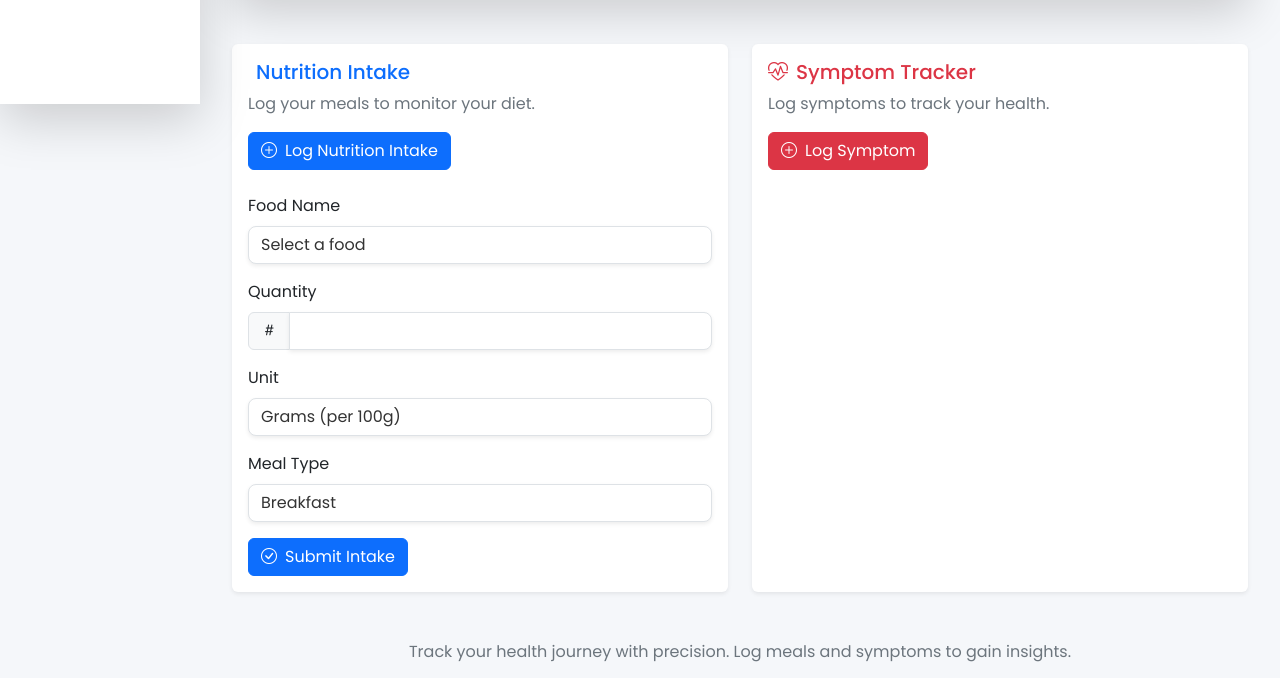
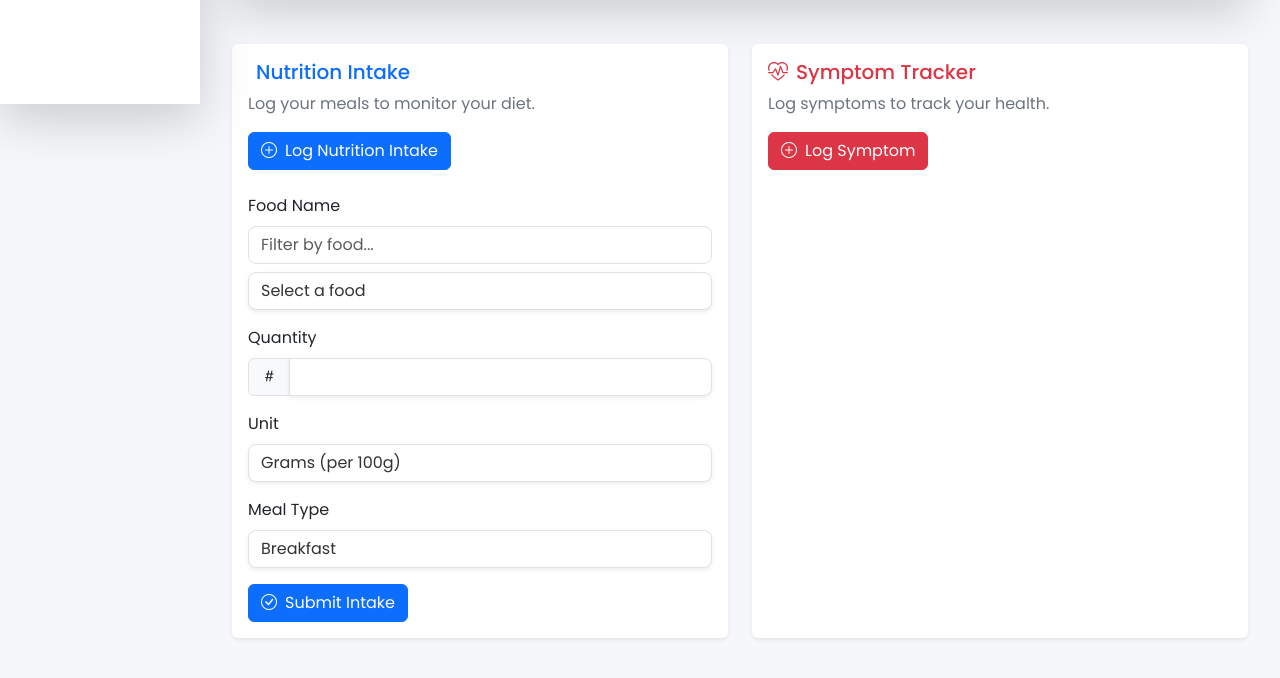
Before and after one commit to gururajBMahantshettar683/Nbot, a Flask app: template templates/home.html in a window 1280 px wide, after a click on "Log Nutrition Intake". Shown: the part 696-1374 px from the top of the page. Run offline with Flask 3, Linux system fonts and the light colour scheme; the template is opened without the code that fills it: most values are stand-ins (such as "Sample title", 1, 10 or a date in 2020).

Commit message:
added search and cache

```diff
--- a/app.py
+++ b/app.py
@@ -35,26 +35,33 @@ chats_collection = db['chats']
 goals_collection = db['goals']
 
 # Load and normalize dataset
+
 CSV_PATH = os.path.join(os.path.dirname(os.path.abspath(__file__)), 'Anuvaad_INDB_2024.11_converted.csv')
-COMMON_FOODS = []
-df = pd.DataFrame()
-try:
-    if not os.path.exists(CSV_PATH):
-        print(f"Error: Dataset file '{CSV_PATH}' not found in {os.getcwd()}")
-    else:
-        df = pd.read_csv(CSV_PATH, encoding='utf-8')
-        if 'food_name' not in df.columns:
-            print("Error: 'food_name' column not found in dataset")
+
+# Check if cached in app.config
+if 'FOOD_DF' in app.config and 'COMMON_FOODS' in app.config:
+    df = app.config['FOOD_DF'].copy()
+    COMMON_FOODS = app.config['COMMON_FOODS'][:]
+else:
+    COMMON_FOODS = []
+    df = pd.DataFrame()
+    try:
+        if not os.path.exists(CSV_PATH):
+            print(f"Error: Dataset file '{CSV_PATH}' not found in {os.getcwd()}")
         else:
-            df['food_name'] = df['food_name'].astype(str).str.strip().str.lower()
-            df = df[df['food_name'].notna() & (df['food_name'] != '')]
-            COMMON_FOODS = sorted(df['food_name'].unique().tolist())
-            print(f"Loaded {len(COMMON_FOODS)} normalized food names")
-except Exception as e:
-    print(f"Error loading dataset: {e}")
-
-# Cache dataset
-app.config['FOOD_DF'] = df.copy()
+            df = pd.read_csv(CSV_PATH, encoding='utf-8')
+            if 'food_name' not in df.columns:
+                print("Error: 'food_name' column not found in dataset")
+            else:
+                df['food_name'] = df['food_name'].astype(str).str.strip().str.lower()
+                df = df[df['food_name'].notna() & (df['food_name'] != '')]
+                COMMON_FOODS = sorted(df['food_name'].unique().tolist())
+                print(f"Loaded {len(COMMON_FOODS)} normalized food names")
+    except Exception as e:
+        print(f"Error loading dataset: {e}")
+    # Cache dataset and common foods
+    app.config['FOOD_DF'] = df.copy()
+    app.config['COMMON_FOODS'] = COMMON_FOODS[:]
 
 NUTRIENT_COLUMNS = [
     'energy_kcal', 'carb_g', 'protein_g', 'fat_g', 'calcium_mg', 'iron_mg', 'vitc_mg'
--- a/rag_pipeline.py
+++ b/rag_pipeline.py
@@ -58,21 +58,21 @@ def get_context(documents):
 
 # Step 3: Structured prompt
 custom_prompt_template = """
-You are a helpful and knowledgeable assistant designed specifically to help users identify potential nutritional deficiencies based on their recent food intake, symptoms, and lifestyle information.
+You are a helpful and knowledgeable assistant designed to help users identify potential nutritional deficiencies based on their recent food intake, symptoms, and lifestyle.
 
-Your primary goal is to analyze the user's symptoms and food logs to suggest what vitamins, minerals, or nutrients may be lacking, and give practical advice on foods or habits that could improve their health.
+Your primary goal is to analyze the user's symptoms and food logs to suggest which vitamins, minerals, or nutrients may be lacking, and to provide practical advice on foods or habits that could improve their health.
 
 Guidelines:
-- ONLY answer questions related to nutrition, symptoms, deficiencies, food habits, and wellness.
-- DO NOT answer unrelated questions (like space, geography, history, etc.). Instead, reply with:
+• Only respond to questions related to nutrition, symptoms, deficiencies, food habits, or wellness.
+• If the user asks an unrelated question (e.g., about space, geography, or history), reply with:
   "I'm here to help you understand your nutritional health. Please ask something related to food, symptoms, or wellness."
-- If the user's question is unclear or general (like greetings), respond politely and wait for a specific health-related question.
-- If the provided food/symptom logs or context do not offer enough information, reply with:
+• If the user’s input is unclear or too general (such as greetings), respond politely and invite them to ask a specific health-related question.
+• If the food/symptom logs or context do not provide enough information to give a meaningful answer, reply with:
   "I'm sorry, I couldn’t find enough information in the logs to answer that."
-- Use clear, non-technical language. Be empathetic and speak in second person ("you").
-- Use simple bullet points (e.g., "•") to list possible causes or suggestions.
-- Avoid using markdown syntax like *, **, #, or numbered lists.
-- Do not include inner thoughts, reasoning steps, or anything wrapped in tags like <think> or [internal].
+• Use clear, non-technical language. Be empathetic and speak directly to the user using "you."
+• Use simple bullet points (•) for possible causes and suggestions.
+• Do not use markdown (like *, **, #) or numbered lists.
+• Do not include inner thoughts, reasoning steps, or any tags like <think> or [internal].
 
 User Profile:
 {profile}
--- a/templates/home.html
+++ b/templates/home.html
@@ -76,6 +76,7 @@
                         <form method="POST" action="{{ url_for('log_intake') }}">
                             <div class="mb-3">
                                 <label for="food_name" class="form-label">Food Name</label>
+                                <input type="text" class="form-control mb-2" id="foodSearch" placeholder="Filter by food..." autocomplete="off">
                                 <select class="form-select shadow-sm" id="food_name" name="food_name" required>
                                     <option value="" disabled selected>Select a food</option>
                                     {% if foods_available %}
@@ -166,6 +167,25 @@
 
 {% block scripts %}
 <script src="https://cdn.jsdelivr.net/npm/chart.js@4.4.4/dist/chart.umd.min.js"></script>
+<script>
+    document.addEventListener("DOMContentLoaded", function() {
+        // Food search filter
+        const foodSearch = document.getElementById("foodSearch");
+        const foodSelect = document.getElementById("food_name");
+        foodSearch.addEventListener("input", function() {
+            const search = foodSearch.value.trim().toLowerCase();
+            for (let i = 0; i < foodSelect.options.length; i++) {
+                const option = foodSelect.options[i];
+                if (option.value === "") continue; // skip placeholder
+                option.style.display = option.text.toLowerCase().includes(search) ? "" : "none";
+            }
+            // If no match, keep placeholder selected
+            if (!Array.from(foodSelect.options).some(opt => opt.style.display === "" && opt.value !== "")) {
+                foodSelect.selectedIndex = 0;
+            }
+        });
+    });
+</script>
 <style>
     /* Custom Styles */
     .card {
```
Also changed, not shown: 1 other file.
